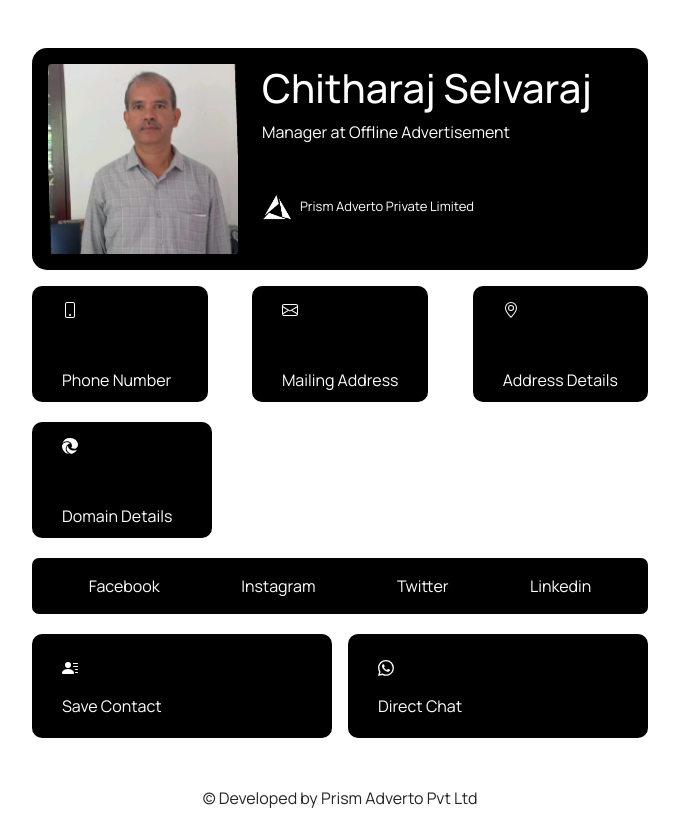
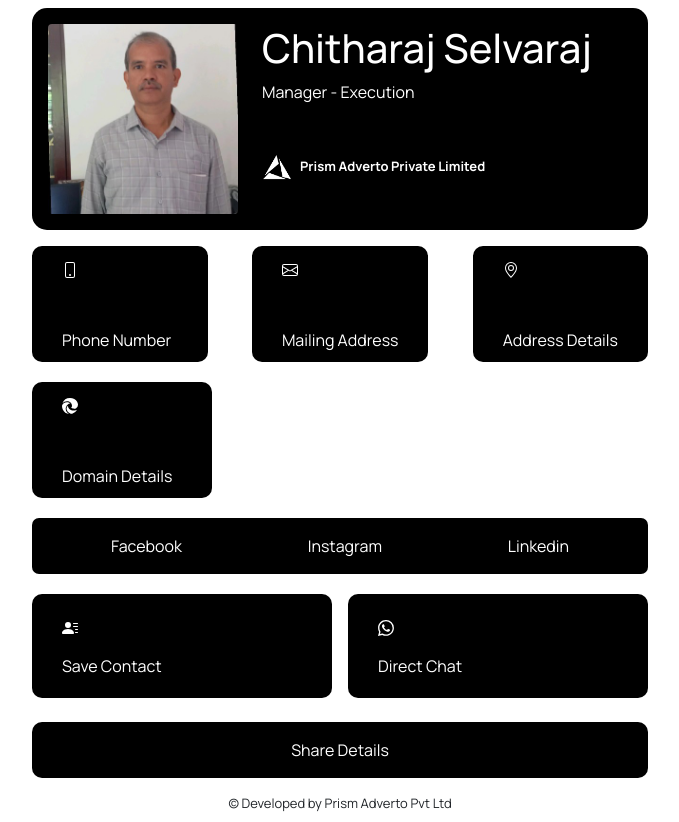
Before and after one commit to Arunkv52/digital_vcard, a plain HTML site: page index.html in a window 1280 px wide. Shown: the whole page, without its empty margins (300-979 px from the left). Drawn offline with nearby package versions, Linux system fonts and the light colour scheme.

Commit message:
new file add

```diff
--- a/index.html
+++ b/index.html
@@ -11,13 +11,13 @@
     <!-- link css -->
     <link rel="stylesheet" href="style.css">
     <!-- favicon -->
-       <link rel="icon" type="image/x-icon" href="assets/Prism_white_layout.png">
+    <link rel="icon" type="image/x-icon" href="assets/Prism_white_layout.png">
 
 </head>
 
 <body>
 
-    <div class="container-fluid py-5">
+    <div class="container-fluid py-2">
         <div class="row">
             <div class="col-md-3"></div>
             <div class="col-md-6">
@@ -29,12 +29,12 @@
                         <div class="top-img-text px-md-4 px-3">
                             <div class="top-img-text-emp">
                                 <h1>Chitharaj Selvaraj</h1>
-                                <p>Manager at Offline Advertisement</p>
+                                <p>Manager - Execution</p>
                             </div>
                             <div
-                                class="top-img-text-office d-flex justify-content-start align-items-center gap-2 pt-4 pt-md-5">
+                                class="top-img-text-office d-flex justify-content-start align-items-center gap-2 pt-5 pt-md-5">
                                 <img src="assets/Prism_white_layout.png" alt="">
-                                <p>Prism Adverto Private Limited</p>
+                                <p><strong>Prism Adverto Private Limited</strong></p>
                             </div>
                         </div>
                     </div>
@@ -91,10 +91,12 @@
                 </div>
                 <div class="social-media-all">
                     <ul class="list-unstyled text-decoration-none d-flex justify-content-around mb-0">
-                        <li><a href="https://www.facebook.com/PrismAdverto/" class="text-white text-decoration-none">Facebook</a></li>
-                        <li><a href="https://www.instagram.com/prismadverto/?hl=en" class="text-white text-decoration-none">Instagram</a></li>
-                        <li><a href="https://twitter.com/PrismAdverto" class="text-white text-decoration-none">Twitter</a></li>
-                        <li><a href="https://in.linkedin.com/company/prism-adverto" class="text-white text-decoration-none">Linkedin</a></li>
+                        <li><a href="https://www.facebook.com/PrismAdverto/"
+                                class="text-white text-decoration-none">Facebook</a></li>
+                        <li><a href="https://www.instagram.com/prismadverto/?hl=en"
+                                class="text-white text-decoration-none">Instagram</a></li>
+                        <li><a href="https://in.linkedin.com/company/prism-adverto"
+                                class="text-white text-decoration-none">Linkedin</a></li>
                     </ul>
                 </div>
                 <div class="footer-items d-flex justify-content-between gap-3">
@@ -130,13 +132,18 @@
                         </a>
                     </div>
                 </div>
+                <div class="share-data py-3 mt-4">
+                    <div class="share-data-bg text-center text-white">
+                        <p onclick="sharePage()">Share Details</p>
+                    </div>
+                </div>
 
             </div>
             <div class="col-md-3"></div>
         </div>
     </div>
 
-    <div class="footer">
+    <div class="footer py-2">
         <p class="text-center">&#169; Developed by Prism Adverto Pvt Ltd</p>
     </div>
 
@@ -147,6 +154,26 @@
         integrity="sha384-ndDqU0Gzau9qJ1lfW4pNLlhNTkCfHzAVBReH9diLvGRem5+R9g2FzA8ZGN954O5Q"
         crossorigin="anonymous"></script>
 
+    <!-- share option -->
+    <script>
+        function sharePage() {
+            const shareUrl = window.location.href;
+
+            if (navigator.share) {
+                navigator.share({
+                    title: document.title,
+                    url: shareUrl
+                }).then(() => {
+                    console.log('Thanks for sharing!');
+                }).catch(console.error);
+            } else {
+                navigator.clipboard.writeText(shareUrl);
+                alert('Link copied to clipboard!');
+            }
+        }
+
+    </script>
+
 </body>
 
 </html>
--- a/style.css
+++ b/style.css
@@ -73,16 +73,24 @@ p {
 
 }
 
-.top-prof-box:hover, .contact-save:hover {
+.top-prof-box:hover, .contact-save:hover, .share-data:hover {
     background-color: #4bc7ea;
     transition: 0.8s ease-in;
 }
 .social-media-all ul li a:hover{
     background-color: #4bc7ea;
 }
-
-
-
+.share-data {
+    background-color: #000000;
+    padding: 14px;
+    border-radius: 10px;
+}
+.share-data-bg:hover{
+    cursor: pointer;
+}
+.footer p{
+    font-size: 13px;
+}
 
 /* responsive seciton start */
 @media screen and (max-width:768px) {
```
